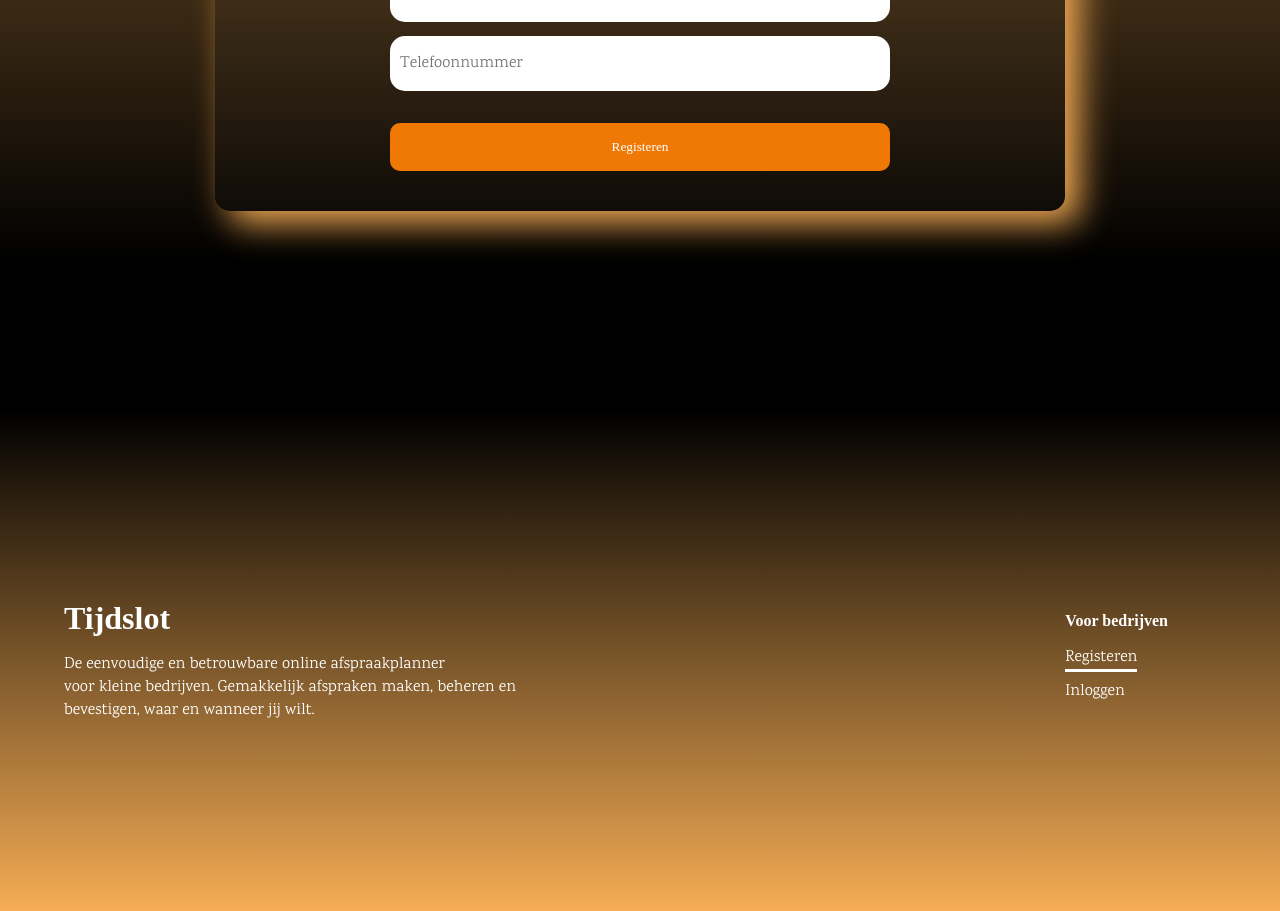
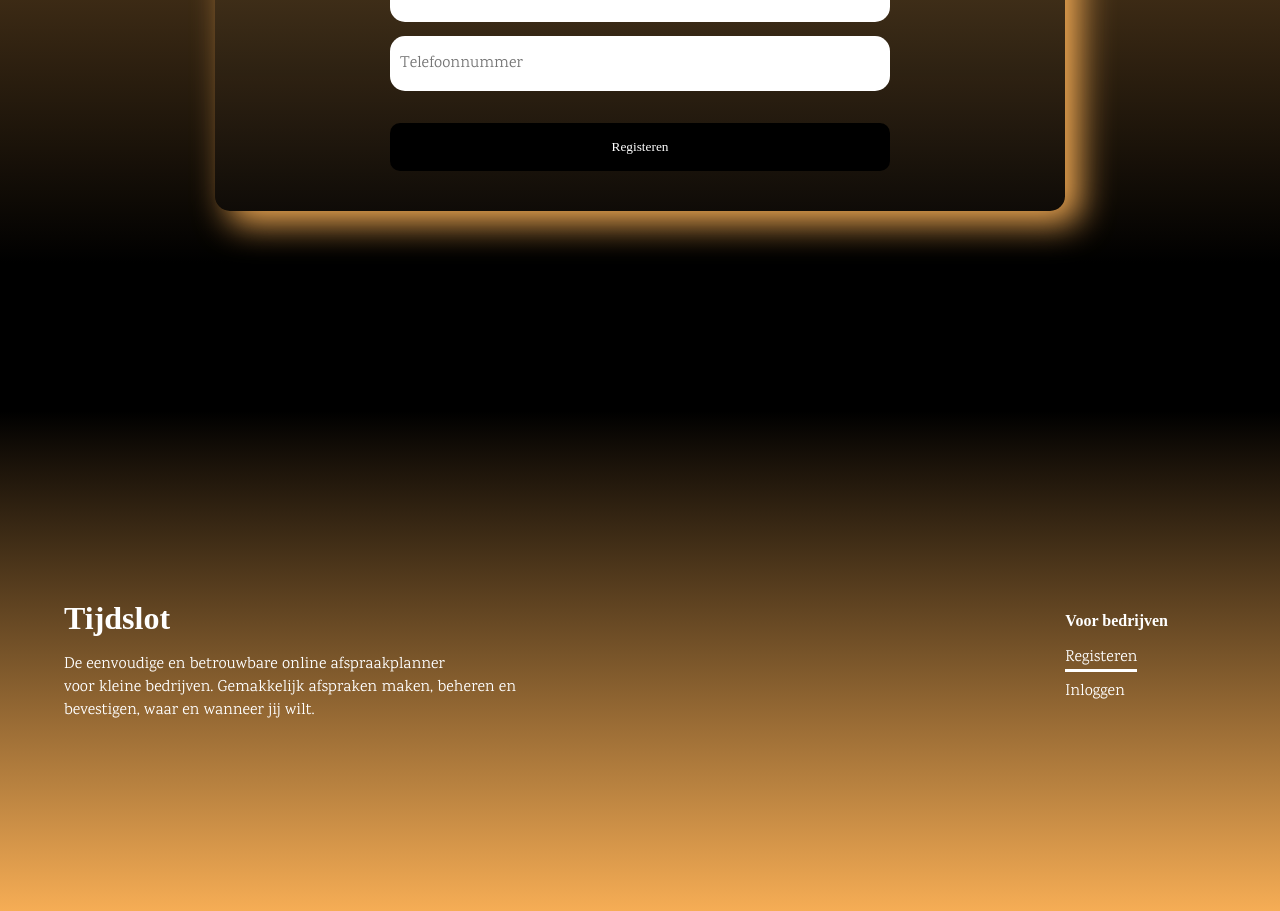
Before and after one commit to VincentOosterom/Eindopdracht-Frontend, a React (Vite) app: page /registeren in a window 1280 px wide. Shown: the part 820-1731 px from the top of the page. Built offline with nearby package versions, Linux system fonts and the light colour scheme; a web font is replaced by a local one.

Commit message:
wijzing aangebracht

```diff
--- a/src/components/dashboard/Sidebar/SideBar.css
+++ b/src/components/dashboard/Sidebar/SideBar.css
@@ -48,8 +48,8 @@
 }
 
 .nav-sidebar ul li a:hover {
-    border-bottom: 1px solid var(--color-black);
     cursor: pointer;
+
 }
 
 .nav-sidebar ul li .icon {
--- a/src/components/website/Header/Header.jsx
+++ b/src/components/website/Header/Header.jsx
@@ -1,7 +1,9 @@
 import NavBar from "../NavBar/NavBar.jsx";
 import './Header.css'
 
+
 function Header({query, setQuery, title, subTitle}) {
+
 
     return (
         <header className="app-header">
--- a/src/components/website/RegisterForm/RegisterForm.jsx
+++ b/src/components/website/RegisterForm/RegisterForm.jsx
@@ -64,7 +64,7 @@ function RegisterForm() {
             } finally {
                 setLoading(false);
             }
-            navigate("/login");
+            navigate("/Inloggen");
         }, 5000)
 
         // TEST IN CONSOLE
--- a/src/index.css
+++ b/src/index.css
@@ -13,7 +13,7 @@
     --font-body: 'Karma', serif;
 
     --color-primary: #F6AD55;
-    --color-button: #ef7904;
+    --color-button: #000000;
     --color-text: #00000;
     --color-bg: #ffffff;
     --color-white: #ffffff;
@@ -46,7 +46,7 @@ h1, h2, h3, h4, h5, h6 {
 
 /* ========== BUTTONS ========== */
 button {
-    background-color: var(--color-button);
+    background-color: var(--color-black);
     color: #fff;
     border: none;
     border-radius: var(--border-radius-button);
```
